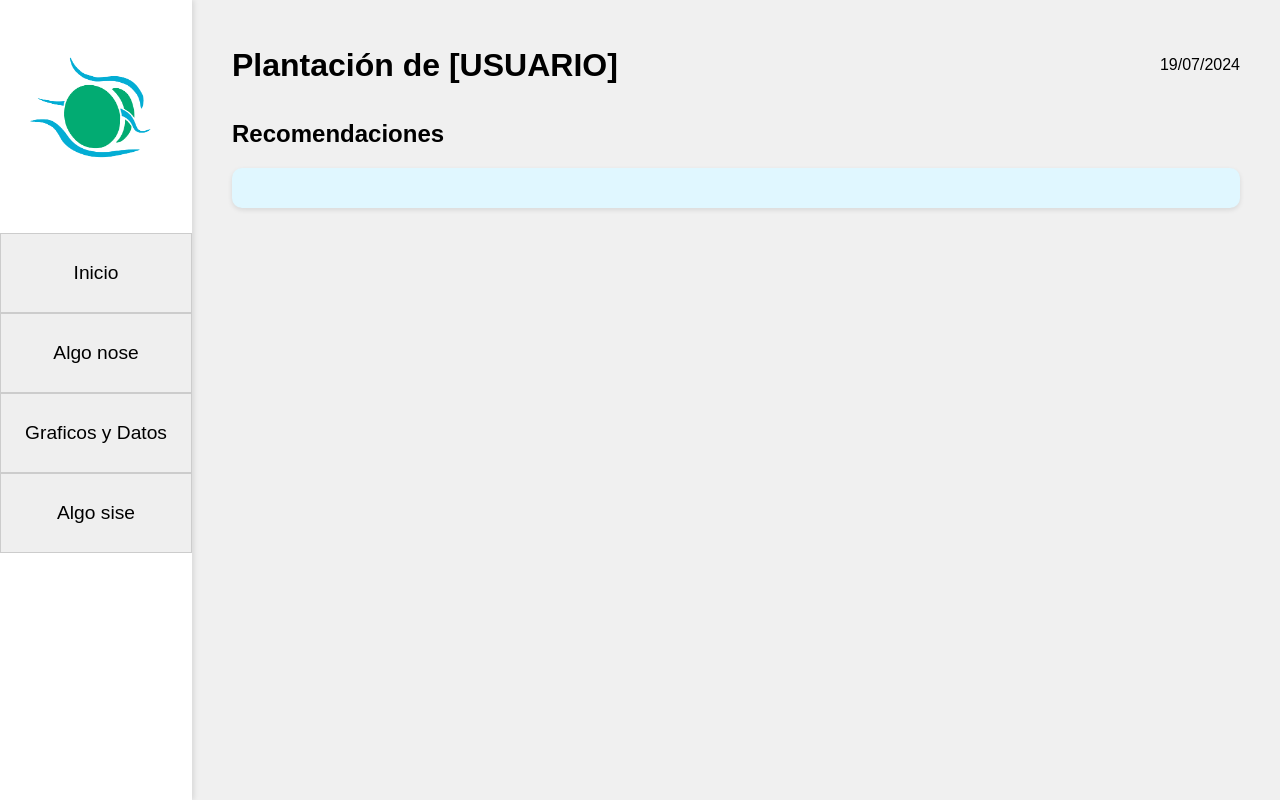
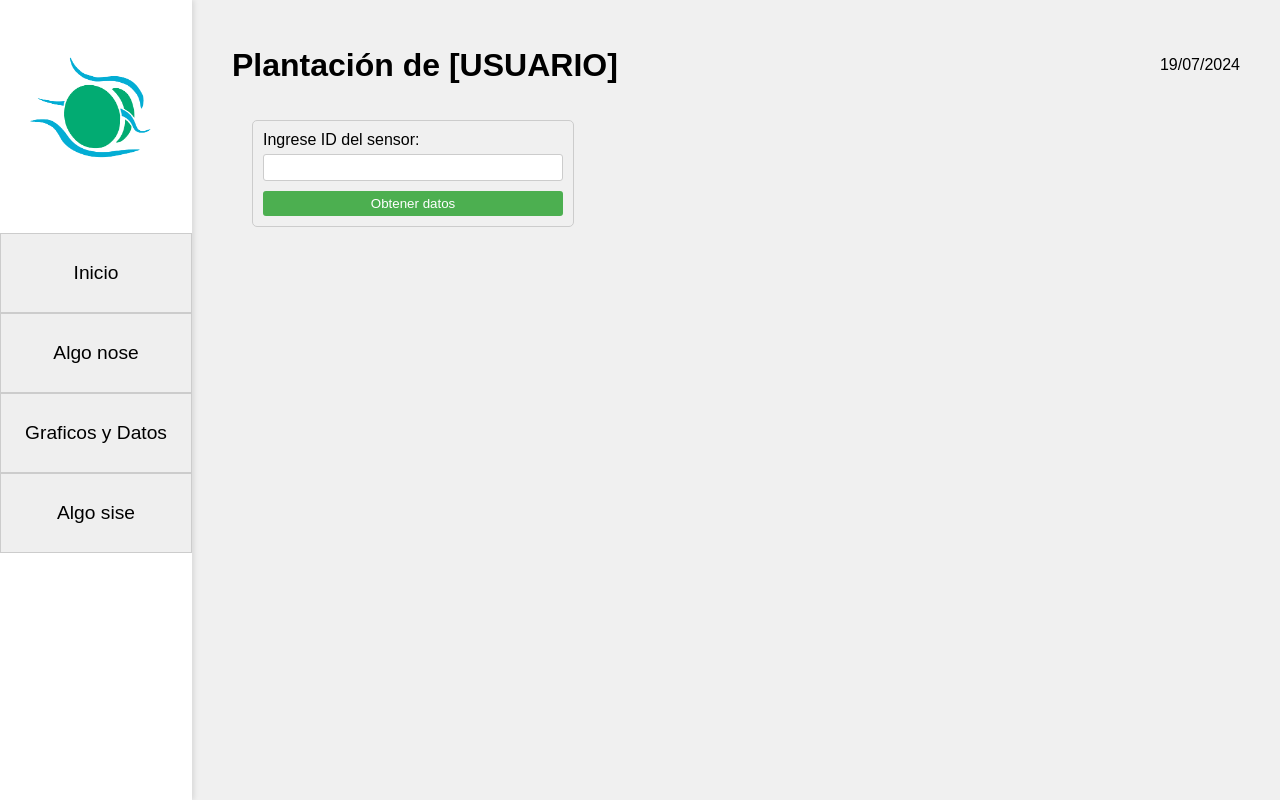
Before and after one commit to DAlfaroV/server_hackaton, a Flask app: template templates/index.html in a window 1280 px wide, after a click on "Graficos y Datos". Run offline with Flask 3, Linux system fonts and the light colour scheme; the template is opened without the code that fills it, so the values that code supplies are empty.

Commit message:
toi obligao a hacer este commit

```diff
--- a/templates/index.html
+++ b/templates/index.html
@@ -20,7 +20,7 @@
             <p>19/07/2024</p>
         </div>
         <div class="content">
-            <!-- PESTAÑAS -->
+            <!-- PESTAÑA HOME -->
             <div id="inicio">
                 <div style="font-size: large;">NECESIDAD DE RIEGO:
                     <div style="font-size: xx-large;" class="box" style="background-color: #f7f1d4;">
@@ -36,11 +36,14 @@
                     </div>
                 </div>
             </div>
-            <!-- PESTAÑAS -->
+            <!-- PESTAÑA INGRESO DE DATOS -->
             <div id="graficos" class="hidden">
-                <div class="recommendations">
-                    <h2>Recomendaciones</h2>
-                    <div class="box" style="background-color: #e0f7ff;"></div>
+                <div class="form-container">
+                    <form id="fetch-form">
+                        <label for="sensor-id">Ingrese ID del sensor:</label>
+                        <input type="number" id="sensor-id" name="sensor-id" required>
+                        <button type="submit">Obtener datos</button>
+                    </form>
                 </div>
             </div>
             <!-- PESTAÑAS -->
--- a/templates/style.css
+++ b/templates/style.css
@@ -112,3 +112,39 @@ body {
 .data-title {
     font-weight: bold;
 }
+.form-container {
+    margin: 20px;
+    padding: 10px;
+    border: 1px solid #ccc;
+    border-radius: 5px;
+    width: 300px;
+}
+
+.form-container form {
+    display: flex;
+    flex-direction: column;
+}
+
+.form-container label {
+    margin-bottom: 5px;
+}
+
+.form-container input {
+    margin-bottom: 10px;
+    padding: 5px;
+    border: 1px solid #ccc;
+    border-radius: 3px;
+}
+
+.form-container button {
+    padding: 5px 10px;
+    background-color: #4CAF50;
+    color: white;
+    border: none;
+    border-radius: 3px;
+    cursor: pointer;
+}
+
+.form-container button:hover {
+    background-color: #45a049;
+}
```
